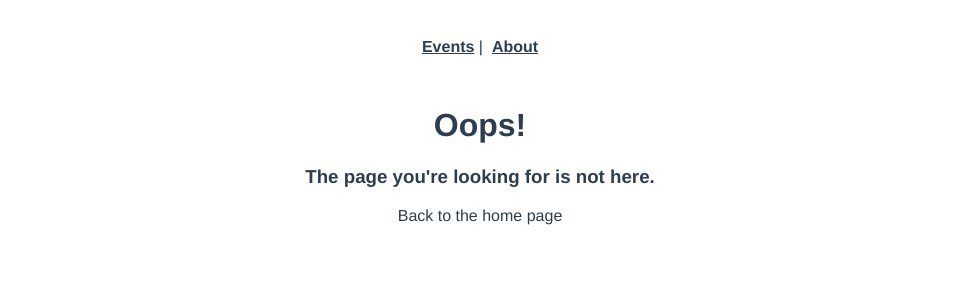
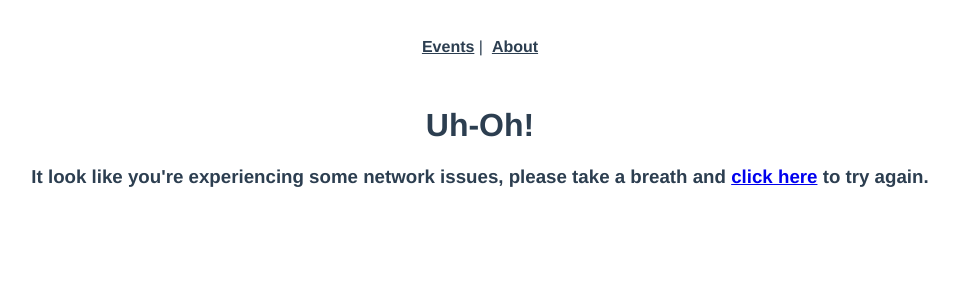
Before and after one commit to lewpiotr1701/vue3-events-app, a Vue app: page /network-error in a window 1280 px wide. Shown: the top 300 px of the page, without its empty margins (160-1119 px from the left). Built offline with nearby package versions, Linux system fonts and the light colour scheme.

Commit message:
add NetworkError component

```diff
--- a/src/router/index.js
+++ b/src/router/index.js
@@ -6,7 +6,7 @@ import EventRegister from '../views/event/Register.vue'
 import EventEdit from '../views/event/Edit.vue'
 import AboutView from '../views/AboutView.vue'
 import NotFound from '../views/NotFound.vue'
-import { NodeTypes } from '@vue/compiler-core'
+import NetworkError from '../views/NetworkError.vue'
 
 const routes = [
   {
@@ -60,6 +60,11 @@ const routes = [
     name: '404Resource',
     component: NotFound,
     props: true
+  },
+  {
+    path: '/network-error',
+    name: 'NetworkError',
+    component: NetworkError
   }
 ]
 
--- a/src/views/EventList.vue
+++ b/src/views/EventList.vue
@@ -53,6 +53,8 @@ export default {
         })
         .catch(err => {
           console.log(err)
+
+          this.$router.push({ name: 'NetworkError' })
         })
     })
   },
--- /dev/null
+++ b/src/views/NetworkError.vue
@@ -0,0 +1,13 @@
+<template>
+    <div class="networkError">
+        <h1>Uh-Oh!</h1>
+
+        <h3>
+            It look like you're experiencing some network issues,
+            please take a breath and
+            <a href="#" @click="$router.go(-1)">click here</a>
+            to try again.
+        </h3>
+
+    </div>
+</template>
--- a/src/views/NotFound.vue
+++ b/src/views/NotFound.vue
@@ -15,10 +15,3 @@ export default {
     }
 }
 </script>
-
-<style scoped>
-a {
-    text-decoration: none;
-    color: #2c3e50;
-}
-</style>
--- a/src/views/event/Layout.vue
+++ b/src/views/event/Layout.vue
@@ -31,10 +31,16 @@ export default {
       .catch(err => {
         console.log(err)
 
+        // If the event does not exist, load 404
+        if (err.response && err.response.status === 404) {
           this.$router.push({
             name: '404Resource',
             params: { resource: 'event' }
           })
+          // Otherwise assume network error
+        } else {
+          this.$router.push({ name: 'NetworkError' })
+        }
       })
   }
 }
```
Lines whose indentation alone changed are shown as unchanged.
